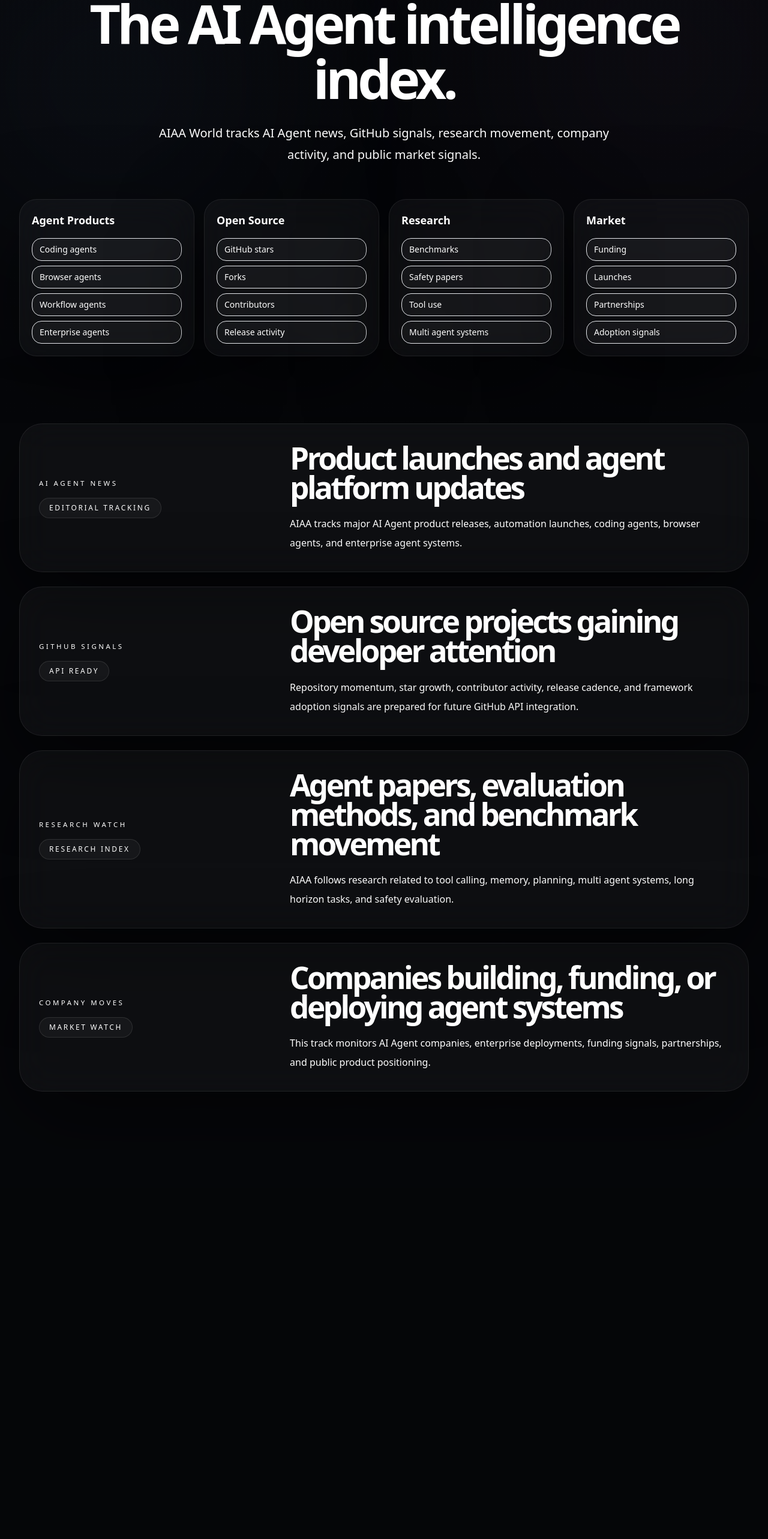
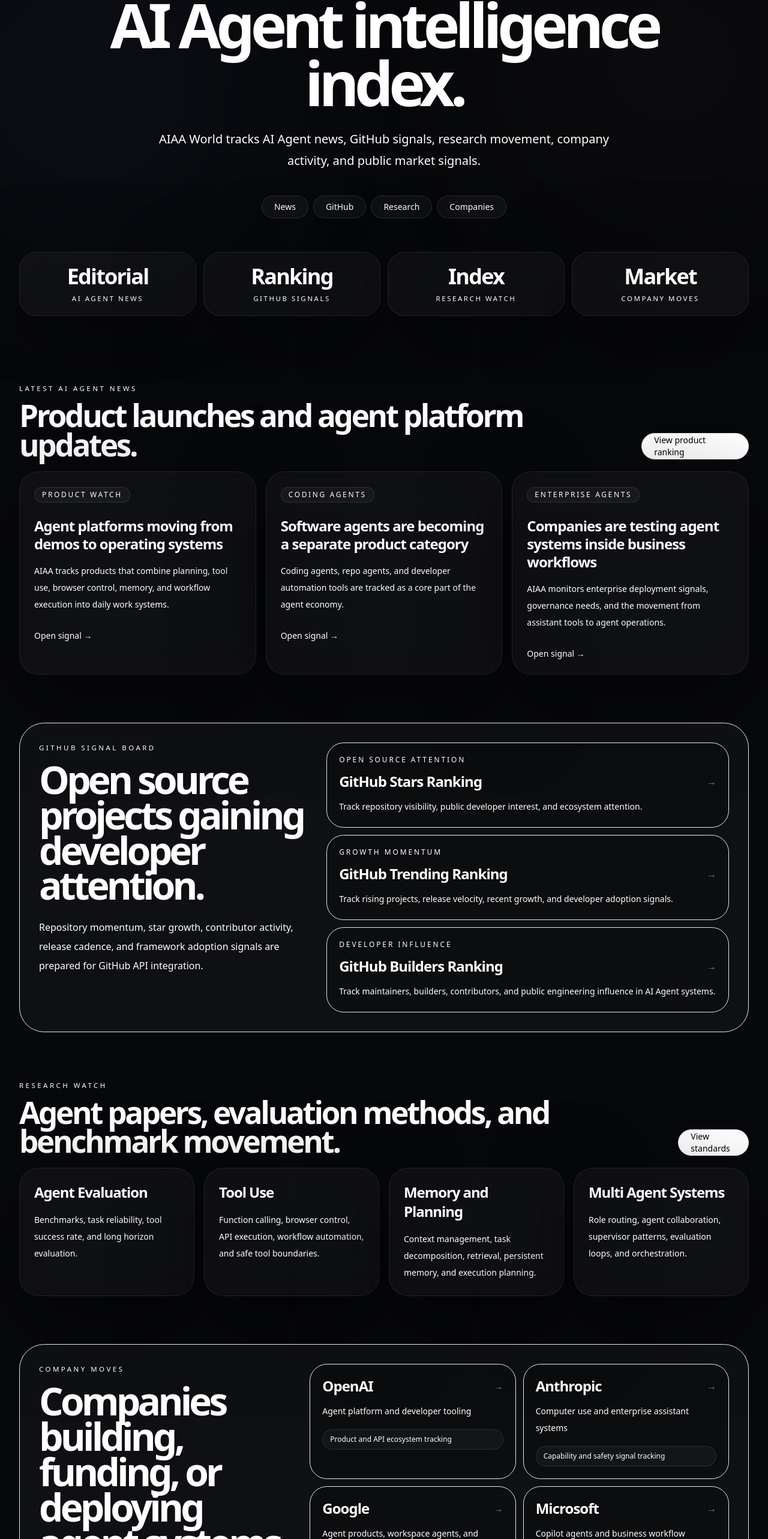
Before and after one commit to tsai525275-svg/aiaa-platform-v2, a Next.js app: page /world in a window 1280 px wide. Shown: the part 220-2786 px from the top of the page at 60% size. Before the commit the page ends 2200 px from the top, so only its background shows below. Built offline with nearby package versions, Linux system fonts and the light colour scheme.

Commit message:
Add AI World page

```diff
--- a/app/world/page.tsx
+++ b/app/world/page.tsx
@@ -1,94 +1,172 @@
 import { SiteHeader } from "@/components/site-header";
 
-const newsItems = [
+const intelligenceStats = [
+  { label: "AI Agent News", value: "Editorial" },
+  { label: "GitHub Signals", value: "Ranking" },
+  { label: "Research Watch", value: "Index" },
+  { label: "Company Moves", value: "Market" }
+];
+
+const worldNav = [
+  { label: "News", href: "#news" },
+  { label: "GitHub", href: "#github" },
+  { label: "Research", href: "#research" },
+  { label: "Companies", href: "#companies" }
+];
+
+const newsCards = [
   {
-    label: "AI Agent News",
-    title: "Product launches and agent platform updates",
-    description:
-      "AIAA tracks major AI Agent product releases, automation launches, coding agents, browser agents, and enterprise agent systems.",
-    status: "Editorial tracking"
+    tag: "Product Watch",
+    title: "Agent platforms moving from demos to operating systems",
+    summary:
+      "AIAA tracks products that combine planning, tool use, browser control, memory, and workflow execution into daily work systems.",
+    href: "/rankings/ai-agent-products"
   },
   {
-    label: "GitHub Signals",
-    title: "Open source projects gaining developer attention",
-    description:
-      "Repository momentum, star growth, contributor activity, release cadence, and framework adoption signals are prepared for future GitHub API integration.",
-    status: "API ready"
+    tag: "Coding Agents",
+    title: "Software agents are becoming a separate product category",
+    summary:
+      "Coding agents, repo agents, and developer automation tools are tracked as a core part of the agent economy.",
+    href: "/rankings/ai-agent-products"
   },
   {
-    label: "Research Watch",
-    title: "Agent papers, evaluation methods, and benchmark movement",
-    description:
-      "AIAA follows research related to tool calling, memory, planning, multi agent systems, long horizon tasks, and safety evaluation.",
-    status: "Research index"
-  },
-  {
-    label: "Company Moves",
-    title: "Companies building, funding, or deploying agent systems",
-    description:
-      "This track monitors AI Agent companies, enterprise deployments, funding signals, partnerships, and public product positioning.",
-    status: "Market watch"
+    tag: "Enterprise Agents",
+    title: "Companies are testing agent systems inside business workflows",
+    summary:
+      "AIAA monitors enterprise deployment signals, governance needs, and the movement from assistant tools to agent operations.",
+    href: "/rankings/agent-frameworks"
   }
 ];
 
-const signalColumns = [
+const githubSignals = [
   {
-    title: "Agent Products",
-    items: ["Coding agents", "Browser agents", "Workflow agents", "Enterprise agents"]
+    title: "GitHub Stars Ranking",
+    label: "Open source attention",
+    summary: "Track repository visibility, public developer interest, and ecosystem attention.",
+    href: "/rankings/github-stars"
   },
   {
-    title: "Open Source",
-    items: ["GitHub stars", "Forks", "Contributors", "Release activity"]
+    title: "GitHub Trending Ranking",
+    label: "Growth momentum",
+    summary: "Track rising projects, release velocity, recent growth, and developer adoption signals.",
+    href: "/rankings/github-trending"
   },
   {
-    title: "Research",
-    items: ["Benchmarks", "Safety papers", "Tool use", "Multi agent systems"]
+    title: "GitHub Builders Ranking",
+    label: "Developer influence",
+    summary: "Track maintainers, builders, contributors, and public engineering influence in AI Agent systems.",
+    href: "/rankings/github-builders"
+  }
+];
+
+const researchCards = [
+  {
+    title: "Agent Evaluation",
+    summary: "Benchmarks, task reliability, tool success rate, and long horizon evaluation.",
+    href: "/standards"
   },
   {
-    title: "Market",
-    items: ["Funding", "Launches", "Partnerships", "Adoption signals"]
+    title: "Tool Use",
+    summary: "Function calling, browser control, API execution, workflow automation, and safe tool boundaries.",
+    href: "/standards"
+  },
+  {
+    title: "Memory and Planning",
+    summary: "Context management, task decomposition, retrieval, persistent memory, and execution planning.",
+    href: "/standards"
+  },
+  {
+    title: "Multi Agent Systems",
+    summary: "Role routing, agent collaboration, supervisor patterns, evaluation loops, and orchestration.",
+    href: "/rankings/agent-frameworks"
+  }
+];
+
+const companyCards = [
+  {
+    company: "OpenAI",
+    focus: "Agent platform and developer tooling",
+    signal: "Product and API ecosystem tracking",
+    href: "/rankings/ai-agent-products"
+  },
+  {
+    company: "Anthropic",
+    focus: "Computer use and enterprise assistant systems",
+    signal: "Capability and safety signal tracking",
+    href: "/rankings/ai-agent-products"
+  },
+  {
+    company: "Google",
+    focus: "Agent products, workspace agents, and model integration",
+    signal: "Enterprise and platform signal tracking",
+    href: "/rankings/ai-agent-products"
+  },
+  {
+    company: "Microsoft",
+    focus: "Copilot agents and business workflow systems",
+    signal: "Enterprise deployment signal tracking",
+    href: "/rankings/ai-agent-products"
+  },
+  {
+    company: "Salesforce",
+    focus: "CRM agents and enterprise automation",
+    signal: "Company agent system tracking",
+    href: "/rankings/ai-agent-products"
+  },
+  {
+    company: "Zapier",
+    focus: "Workflow agents and automation operations",
+    signal: "Automation signal tracking",
+    href: "/rankings/ai-agent-products"
   }
 ];
 
 export default function WorldPage() {
   return (
-    <main className="relative min-h-screen overflow-hidden bg-[#06070a] text-white">
+    <main className="relative min-h-screen overflow-hidden bg-[#07080b] text-white">
       <SiteHeader />
 
       <section className="relative overflow-hidden px-5 pb-20 pt-36 md:px-8 md:pb-28 md:pt-44">
         <div className="absolute inset-0">
-          <div className="absolute inset-0 bg-[linear-gradient(180deg,rgba(8,10,15,0.2),rgba(6,7,10,0.9)_58%,rgba(6,7,10,1))]" />
-          <div className="absolute left-[-10%] top-[6%] h-[38rem] w-[38rem] rounded-full bg-[radial-gradient(circle,rgba(88,120,168,0.18),transparent_64%)] blur-[150px]" />
-          <div className="absolute right-[-12%] top-[0%] h-[40rem] w-[40rem] rounded-full bg-[radial-gradient(circle,rgba(132,92,150,0.16),transparent_64%)] blur-[160px]" />
-          <div className="absolute inset-0 opacity-[0.04] mix-blend-soft-light [background-image:radial-gradient(rgba(255,255,255,0.9)_0.6px,transparent_0.6px)] [background-size:7px_7px]" />
+          <div className="absolute inset-0 bg-[linear-gradient(180deg,rgba(7,8,11,0.3),rgba(7,8,11,0.94)_66%,rgba(7,8,11,1))]" />
+          <div className="absolute left-[-12%] top-[6%] h-[38rem] w-[38rem] rounded-full bg-[radial-gradient(circle,rgba(102,119,170,0.18),transparent_64%)] blur-[150px]" />
+          <div className="absolute right-[-10%] top-[4%] h-[36rem] w-[36rem] rounded-full bg-[radial-gradient(circle,rgba(120,94,76,0.16),transparent_64%)] blur-[150px]" />
+          <div className="absolute inset-0 opacity-[0.045] mix-blend-soft-light [background-image:radial-gradient(rgba(255,255,255,0.9)_0.6px,transparent_0.6px)] [background-size:7px_7px]" />
         </div>
 
-        <div className="relative z-10 mx-auto max-w-[1320px]">
+        <div className="relative z-10 mx-auto max-w-[1440px]">
           <div className="mx-auto max-w-5xl text-center">
             <div className="text-[0.72rem] uppercase tracking-[0.34em] text-white/44">
               AIAA AI World
             </div>
-            <h1 className="mt-5 text-[clamp(3rem,7vw,6.4rem)] font-semibold leading-[1.02] tracking-[-0.065em] text-white">
-              The AI Agent intelligence index.
+            <h1 className="mt-5 text-[clamp(3.4rem,8vw,7.1rem)] font-semibold leading-[0.94] tracking-[-0.075em] text-white">
+              AI Agent intelligence index.
             </h1>
             <p className="mx-auto mt-7 max-w-3xl text-base leading-8 text-white/64 md:text-xl md:leading-9">
               AIAA World tracks AI Agent news, GitHub signals, research movement, company activity, and public market signals.
             </p>
           </div>
 
-          <div className="mt-14 grid gap-4 md:grid-cols-4">
-            {signalColumns.map((column) => (
-              <div key={column.title} className="glass-panel rounded-[1.8rem] p-5">
-                <div className="text-lg font-semibold text-white">{column.title}</div>
-                <div className="mt-4 space-y-2">
-                  {column.items.map((item) => (
-                    <div
-                      key={item}
-                      className="rounded-[1rem] border border-white/8 bg-white/[0.035] px-3 py-2 text-sm text-white/58"
+          <div className="mx-auto mt-10 flex max-w-3xl flex-wrap justify-center gap-2">
+            {worldNav.map((item) => (
+              <a
+                key={item.label}
+                href={item.href}
+                className="rounded-full border border-white/10 bg-white/[0.04] px-5 py-2 text-sm text-white/68 transition-colors duration-300 hover:border-white/28 hover:text-white"
               >
-                      {item}
+                {item.label}
+              </a>
+            ))}
           </div>
-                  ))}
+
+          <div className="mt-14 grid gap-3 md:grid-cols-4">
+            {intelligenceStats.map((item) => (
+              <div key={item.label} className="glass-panel rounded-[1.8rem] p-5 text-center">
+                <div className="text-3xl font-semibold tracking-[-0.05em] text-white md:text-4xl">
+                  {item.value}
+                </div>
+                <div className="mt-2 text-[0.72rem] uppercase tracking-[0.22em] text-white/42">
+                  {item.label}
                 </div>
               </div>
             ))}
@@ -96,31 +174,167 @@ export default function WorldPage() {
         </div>
       </section>
 
-      <section className="relative px-5 pb-24 md:px-8 md:pb-40">
-        <div className="mx-auto grid max-w-[1320px] gap-6">
-          {newsItems.map((item) => (
-            <article key={item.label} className="glass-panel overflow-hidden rounded-[2.4rem] p-6 md:p-8">
-              <div className="grid gap-6 lg:grid-cols-[0.7fr_1.3fr] lg:items-center">
+      <section id="news" className="relative px-5 pb-10 md:px-8">
+        <div className="mx-auto max-w-[1440px]">
+          <div className="mb-5 flex flex-col justify-between gap-4 md:flex-row md:items-end">
             <div>
-                  <div className="text-[0.72rem] uppercase tracking-[0.3em] text-white/38">
+              <div className="text-[0.72rem] uppercase tracking-[0.3em] text-white/42">
+                Latest AI Agent News
+              </div>
+              <h2 className="mt-3 text-[clamp(2rem,4vw,4.5rem)] font-semibold leading-[0.95] tracking-[-0.065em] text-white">
+                Product launches and agent platform updates.
+              </h2>
+            </div>
+            <a
+              href="/rankings/ai-agent-products"
+              className="inline-flex min-h-11 items-center justify-center rounded-full border border-white/12 bg-white px-5 text-sm font-medium text-black"
+            >
+              View product ranking
+            </a>
+          </div>
+
+          <div className="grid gap-4 lg:grid-cols-3">
+            {newsCards.map((item) => (
+              <a
+                key={item.title}
+                href={item.href}
+                className="glass-panel group rounded-[2rem] p-6 transition-transform duration-300 hover:scale-[1.015]"
+              >
+                <div className="inline-flex rounded-full border border-white/10 bg-white/[0.04] px-3 py-1 text-xs uppercase tracking-[0.22em] text-white/48">
+                  {item.tag}
+                </div>
+                <h3 className="mt-6 text-2xl font-semibold leading-tight tracking-[-0.04em] text-white">
+                  {item.title}
+                </h3>
+                <p className="mt-4 text-sm leading-7 text-white/58">
+                  {item.summary}
+                </p>
+                <div className="mt-7 text-sm text-white/72 group-hover:text-white">
+                  Open signal →
+                </div>
+              </a>
+            ))}
+          </div>
+        </div>
+      </section>
+
+      <section id="github" className="relative px-5 py-10 md:px-8">
+        <div className="mx-auto max-w-[1440px] rounded-[2.6rem] border border-white/8 bg-white/[0.035] p-6 md:p-8">
+          <div className="grid gap-8 lg:grid-cols-[0.8fr_1.2fr] lg:items-start">
+            <div>
+              <div className="text-[0.72rem] uppercase tracking-[0.3em] text-white/42">
+                GitHub Signal Board
+              </div>
+              <h2 className="mt-4 text-[clamp(2.4rem,5vw,5.4rem)] font-semibold leading-[0.92] tracking-[-0.075em] text-white">
+                Open source projects gaining developer attention.
+              </h2>
+              <p className="mt-6 max-w-xl text-base leading-8 text-white/58">
+                Repository momentum, star growth, contributor activity, release cadence, and framework adoption signals are prepared for GitHub API integration.
+              </p>
+            </div>
+
+            <div className="grid gap-3">
+              {githubSignals.map((item) => (
+                <a
+                  key={item.title}
+                  href={item.href}
+                  className="rounded-[1.8rem] border border-white/8 bg-black/20 p-5 transition-colors duration-300 hover:border-white/24"
+                >
+                  <div className="text-xs uppercase tracking-[0.24em] text-white/38">
                     {item.label}
                   </div>
-                  <div className="mt-4 inline-flex rounded-full border border-white/10 bg-white/[0.04] px-4 py-2 text-xs uppercase tracking-[0.22em] text-white/54">
-                    {item.status}
+                  <div className="mt-3 flex items-center justify-between gap-4">
+                    <h3 className="text-2xl font-semibold tracking-[-0.04em] text-white">
+                      {item.title}
+                    </h3>
+                    <span className="text-white/50">→</span>
+                  </div>
+                  <p className="mt-3 text-sm leading-7 text-white/54">
+                    {item.summary}
+                  </p>
+                </a>
+              ))}
             </div>
           </div>
+        </div>
+      </section>
 
+      <section id="research" className="relative px-5 py-10 md:px-8">
+        <div className="mx-auto max-w-[1440px]">
+          <div className="mb-5 flex flex-col justify-between gap-4 md:flex-row md:items-end">
             <div>
-                  <h2 className="text-[clamp(1.9rem,4vw,4rem)] font-semibold leading-[0.96] tracking-[-0.07em] text-white">
+              <div className="text-[0.72rem] uppercase tracking-[0.3em] text-white/42">
+                Research Watch
+              </div>
+              <h2 className="mt-3 text-[clamp(2rem,4vw,4.5rem)] font-semibold leading-[0.95] tracking-[-0.065em] text-white">
+                Agent papers, evaluation methods, and benchmark movement.
+              </h2>
+            </div>
+            <a
+              href="/standards"
+              className="inline-flex min-h-11 items-center justify-center rounded-full border border-white/12 bg-white px-5 text-sm font-medium text-black"
+            >
+              View standards
+            </a>
+          </div>
+
+          <div className="grid gap-4 md:grid-cols-2 lg:grid-cols-4">
+            {researchCards.map((item) => (
+              <a
+                key={item.title}
+                href={item.href}
+                className="glass-panel rounded-[2rem] p-6 transition-transform duration-300 hover:scale-[1.015]"
+              >
+                <h3 className="text-2xl font-semibold tracking-[-0.045em] text-white">
                   {item.title}
+                </h3>
+                <p className="mt-4 text-sm leading-7 text-white/56">
+                  {item.summary}
+                </p>
+              </a>
+            ))}
+          </div>
+        </div>
+      </section>
+
+      <section id="companies" className="relative px-5 py-10 pb-28 md:px-8 md:pb-40">
+        <div className="mx-auto max-w-[1440px] rounded-[2.6rem] border border-white/8 bg-white/[0.035] p-6 md:p-8">
+          <div className="grid gap-8 lg:grid-cols-[0.75fr_1.25fr]">
+            <div>
+              <div className="text-[0.72rem] uppercase tracking-[0.3em] text-white/42">
+                Company Moves
+              </div>
+              <h2 className="mt-4 text-[clamp(2.4rem,5vw,5.4rem)] font-semibold leading-[0.92] tracking-[-0.075em] text-white">
+                Companies building, funding, or deploying agent systems.
               </h2>
-                  <p className="mt-5 max-w-3xl text-sm leading-7 text-white/58 md:text-base md:leading-8">
-                    {item.description}
+              <p className="mt-6 max-w-xl text-base leading-8 text-white/58">
+                This track monitors AI Agent companies, enterprise deployments, funding signals, partnerships, and public product positioning.
               </p>
             </div>
+
+            <div className="grid gap-3 md:grid-cols-2">
+              {companyCards.map((item) => (
+                <a
+                  key={item.company}
+                  href={item.href}
+                  className="rounded-[1.8rem] border border-white/8 bg-black/20 p-5 transition-colors duration-300 hover:border-white/24"
+                >
+                  <div className="flex items-center justify-between gap-4">
+                    <h3 className="text-2xl font-semibold tracking-[-0.04em] text-white">
+                      {item.company}
+                    </h3>
+                    <span className="text-white/50">→</span>
                   </div>
-            </article>
+                  <p className="mt-3 text-sm leading-7 text-white/58">
+                    {item.focus}
+                  </p>
+                  <div className="mt-4 rounded-full border border-white/10 bg-white/[0.035] px-3 py-2 text-xs text-white/52">
+                    {item.signal}
+                  </div>
+                </a>
               ))}
+            </div>
+          </div>
         </div>
       </section>
     </main>
```
Lines whose indentation alone changed are shown as unchanged.
